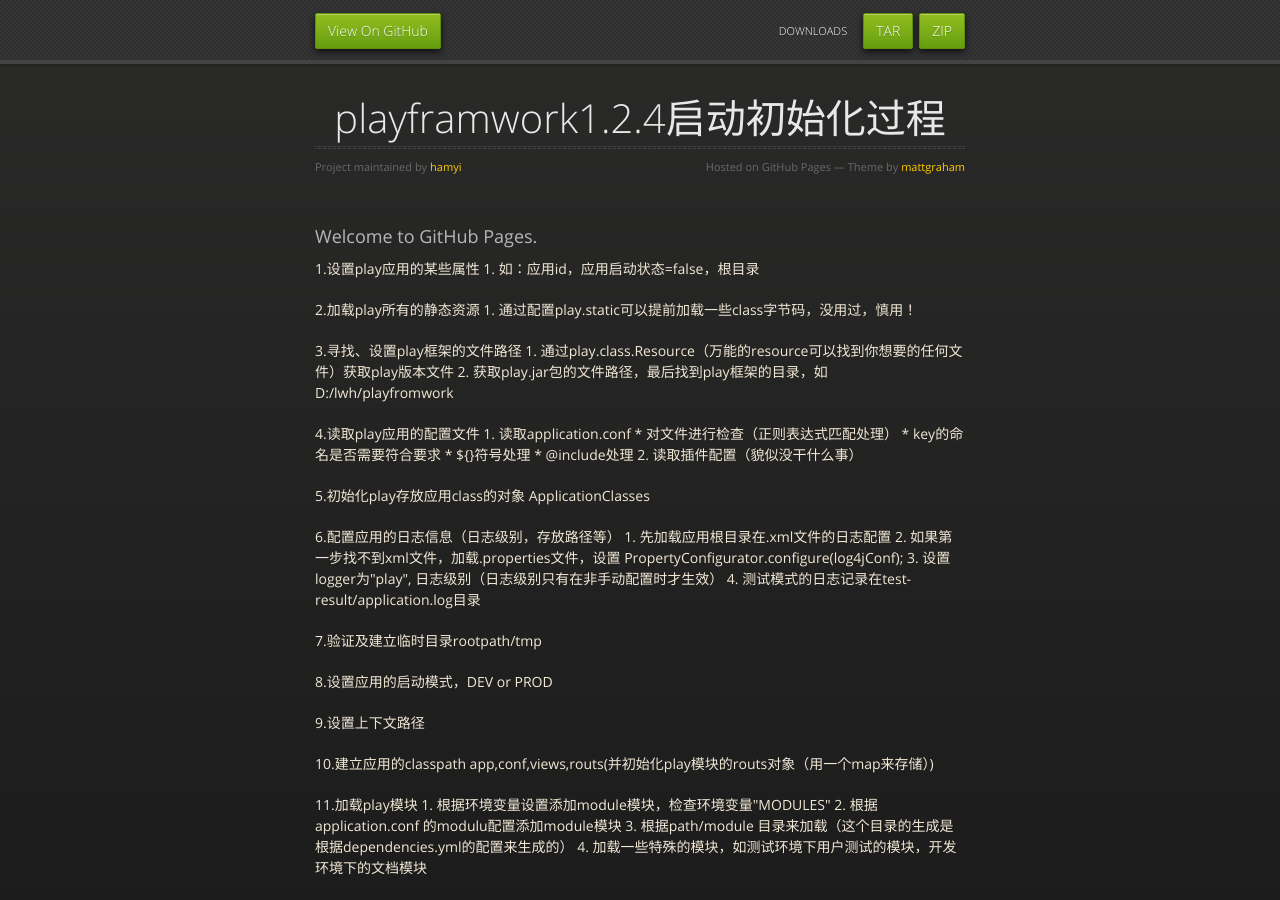
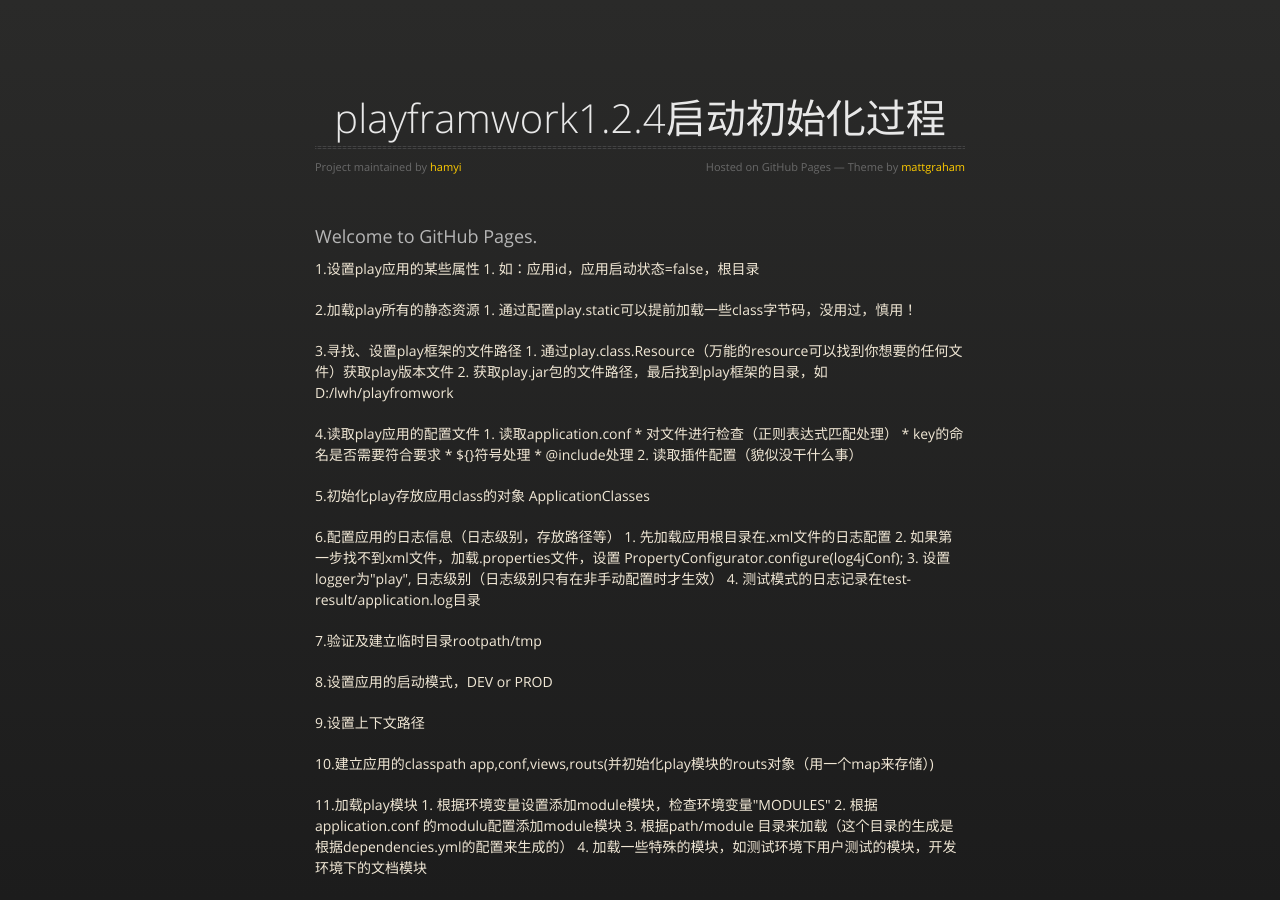
Before and after one commit to hamyi/blog, a Jekyll site: the page index.html, which Jekyll copies as it is, in a window 1280 px wide and 900 px high. Built offline with Jekyll 4.4.1, drawn with Linux system fonts in a browser that asks for light colours; nearby versions of some CDN libraries; comment, search, counter and statistics services are not loaded.

Commit message:
Update index.html
去掉头部

```diff
--- a/index.html
+++ b/index.html
@@ -18,14 +18,7 @@
 
   </head>
   <body>
-      <div id="header">
-        <nav>
-          <li class="fork"><a href="https://github.com/hamyi/blog">View On GitHub</a></li>
-          <li class="downloads"><a href="https://github.com/hamyi/blog/zipball/master">ZIP</a></li>
-          <li class="downloads"><a href="https://github.com/hamyi/blog/tarball/master">TAR</a></li>
-          <li class="title">DOWNLOADS</li>
-        </nav>
-      </div><!-- end header -->
+
 
     <div class="wrapper">
 
```
